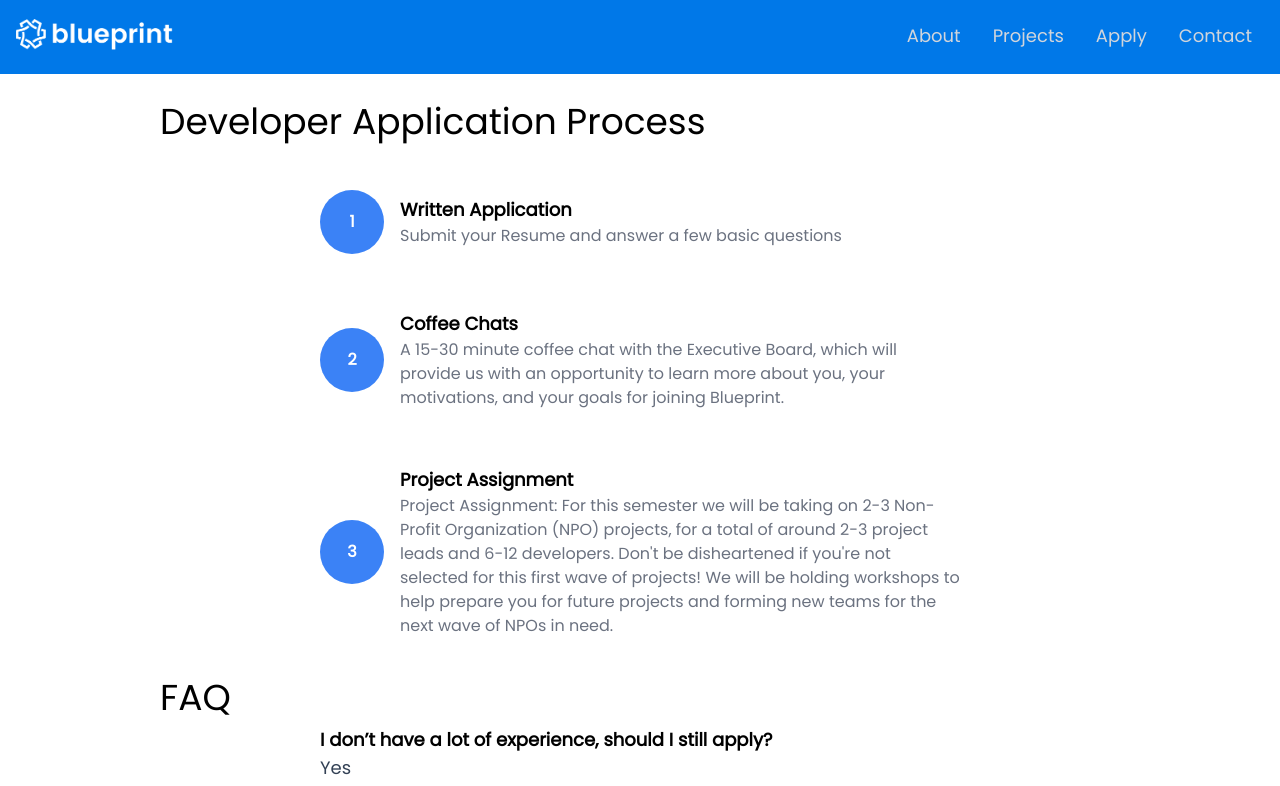
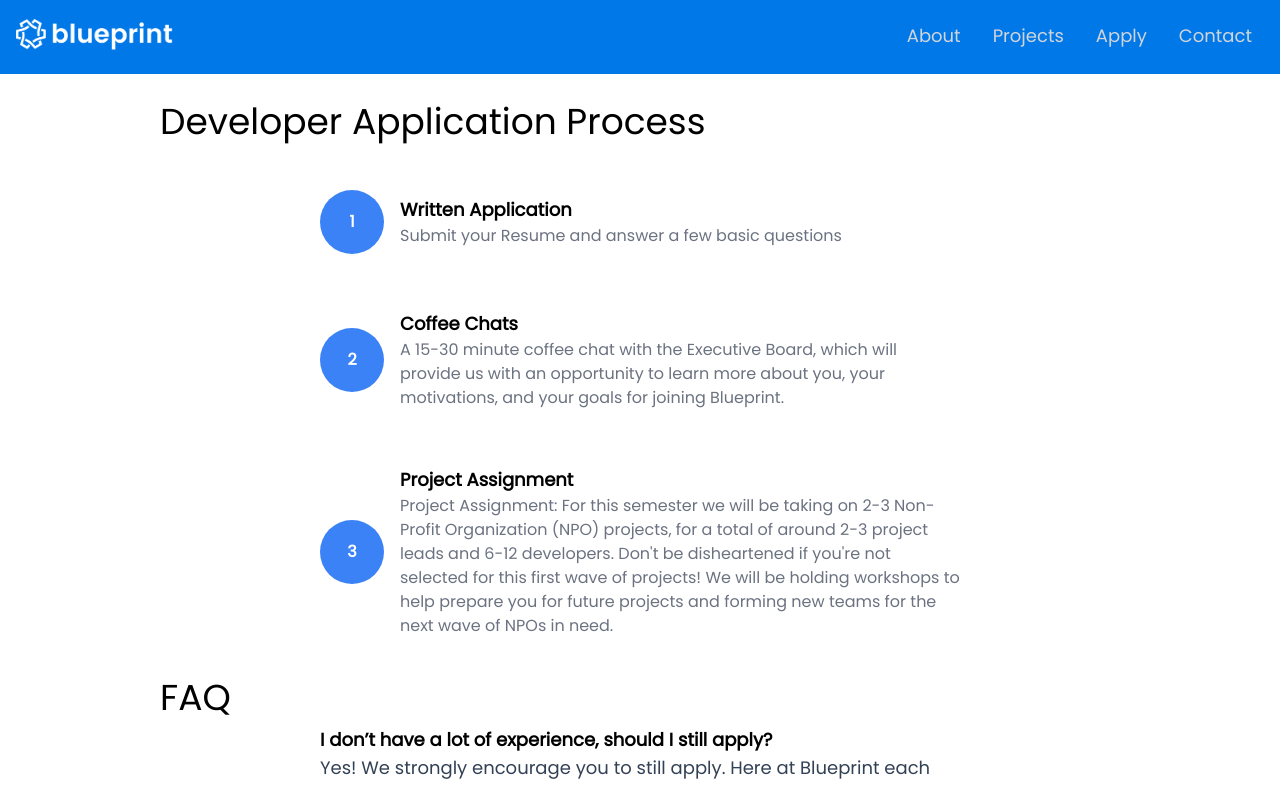
Before and after one commit to OwenTruong/blueprint_website, a React (Create React App) app: page /studentapplication in a window 1280 px wide. Shown: the top 786 px of the page. Built offline with nearby package versions, Linux system fonts and the light colour scheme.

Commit message:
refactored content to json

```diff
--- a/src/components/Applications/Content.json
+++ b/src/components/Applications/Content.json
@@ -0,0 +1,44 @@
+{
+  "applicationSteps" : [
+    {
+      "id": 1,
+      "stepName": "Written Application",
+      "stepDescription": "Submit your Resume and answer a few basic questions"
+    },
+    {
+      "id": 2,
+      "stepName": "Coffee Chats",
+      "stepDescription":
+        "A 15-30 minute coffee chat with the Executive Board, which will provide us with an opportunity to learn more about you, your motivations, and your goals for joining Blueprint."
+    },
+    {
+      "id": 3,
+      "stepName": "Project Assignment",
+      "stepDescription":
+        "Project Assignment: For this semester we will be taking on 2-3 Non-Profit Organization (NPO) projects, for a total of around 2-3 project leads and 6-12 developers. Don't be disheartened if you're not selected for this first wave of projects!  We will be holding workshops to help prepare you for future projects and forming new teams for the next wave of NPOs in need."
+    }
+  ],
+
+  "frequentlyAskedQuestions" : [
+    {
+      "id": 1,
+      "question": "I don’t have a lot of experience, should I still apply?",
+      "answer": "Yes! We strongly encourage you to still apply. Here at Blueprint each team is distributed and formed based on experience. So there will be plenty opportunities for knowledge sharing, mentorship, and collaboration!"
+    },
+    {
+      "id": 2,
+      "question": "Can I be a part of Blueprint if I’m on co-op?",
+      "answer": "Yes! Whether you’re taking classes or on co-op, as long as you have the time to contribute we’d love to work with you!"
+    },
+    {
+      "id": 3,
+      "question": "How much time do I have to commit to Blueprint per week?",
+      "answer": "About 10 hours per week (give or take depending on the workload for that week or sprint)"
+    },
+    {
+      "id": 4,
+      "question": "Do I get to choose the project I work on?",
+      "answer": "We try our best to match you with the project you want most. We can’t promise you’ll work on your first choice, but we make sure that everyone works on something they’re interested in!"
+    }
+  ]
+}
--- a/src/components/Applications/StudentApply.jsx
+++ b/src/components/Applications/StudentApply.jsx
@@ -4,54 +4,15 @@ import Form from "./Form";
 import Closed from "./FormClosed";
 import Step from "./Step";
 import FAQ from "./FAQ";
+import content from "./Content.json";
 
 function StudentApply({ isOpen }) {
   // Current Steps in the Stevens Blueprint Application
-  const applicationSteps = [
-    {
-      id: 1,
-      stepName: "Written Application",
-      stepDescription: "Submit your Resume and answer a few basic questions",
-    },
-    {
-      id: 2,
-      stepName: "Coffee Chats",
-      stepDescription:
-        "A 15-30 minute coffee chat with the Executive Board, which will provide us with an opportunity to learn more about you, your motivations, and your goals for joining Blueprint.",
-    },
-    {
-      id: 3,
-      stepName: "Project Assignment",
-      stepDescription:
-        "Project Assignment: For this semester we will be taking on 2-3 Non-Profit Organization (NPO) projects, for a total of around 2-3 project leads and 6-12 developers. Don't be disheartened if you're not selected for this first wave of projects!  We will be holding workshops to help prepare you for future projects and forming new teams for the next wave of NPOs in need.",
-    },
-  ];
-
-  const frequentlyAskedQuestions = [
-    {
-      id: 1,
-      question: "I don’t have a lot of experience, should I still apply?",
-      answer: "Yes",
-    },
-    {
-      id: 2,
-      question: "Can I be a part of Blueprint if I’m on co-op?",
-      answer: "Yes",
-    },
-    {
-      id: 3,
-      question: "How much time do I have to commit to Blueprint per week?",
-      answer: "7-10 hours",
-    },
-    {
-      id: 4,
-      question: "Do I get to choose the project I work on?",
-      answer: "Yes",
-    },
-  ];
+  const APPLICATION_STEPS = content.applicationSteps;
+  const FREQUENTLY_ASKED_QUESTIONS = content.frequentlyAskedQuestions;
 
   // Map each step to a <Step /> component
-  const stepDescriptionBlocks = applicationSteps.map((step) => (
+  const stepDescriptionBlocks = APPLICATION_STEPS.map((step) => (
     <Step
       key={step.id}
       stepNumber={step.id}
@@ -60,7 +21,7 @@ function StudentApply({ isOpen }) {
     />
   ));
 
-  const faqBlocks = frequentlyAskedQuestions.map((question) => (
+  const faqBlocks = FREQUENTLY_ASKED_QUESTIONS.map((question) => (
     <FAQ key={question.id} question={question.question} answer={question.answer} />
   ));
 
```
